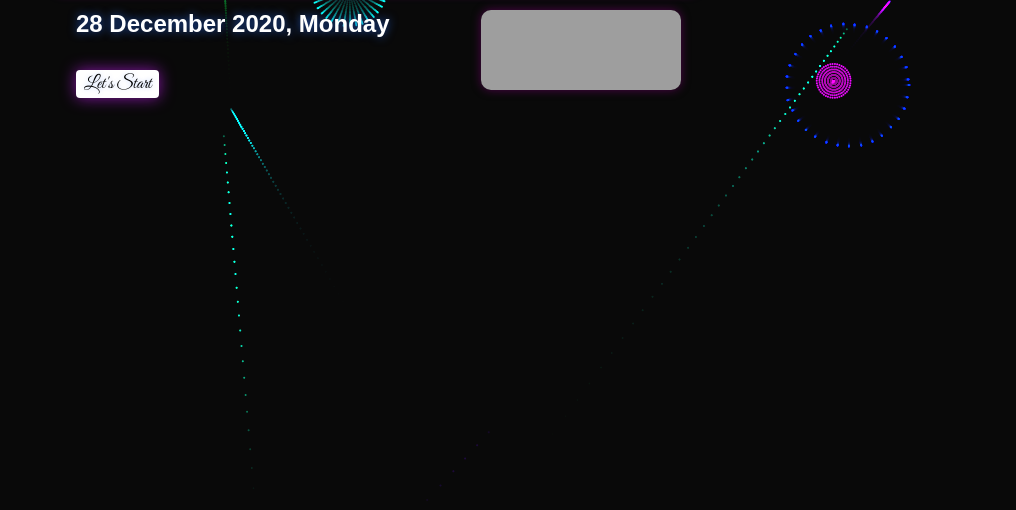
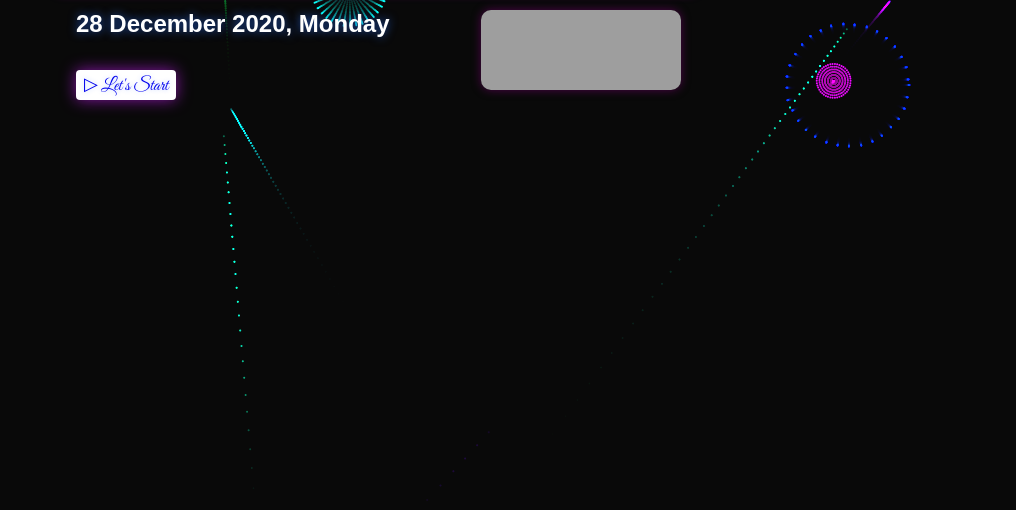
Before and after one commit to SylicaChan/erebus, a plain HTML site: page index.html in a window 1280 px wide. Shown: the part 270-780 px from the top of the page, without its empty margins (264-1280 px from the left). Drawn offline with Linux system fonts and the light colour scheme; a web font is replaced by a local one.

Commit message:
Update index.html

```diff
--- a/index.html
+++ b/index.html
@@ -12,7 +12,7 @@
 <body>
 <!-- partial:index.partial.html -->
 <h1 id="demo"></h1>
-  <div class="anu">Let's Start</div>
+  <a href="#" onclick="return confirm('Available on 28 December 2020. (WIB)');"><div class="anu">&#9655;  Let's Start</div></a>
 <canvas id="birthday"></canvas>
 <!-- partial -->
   <script  src="./script.js"></script>
```
